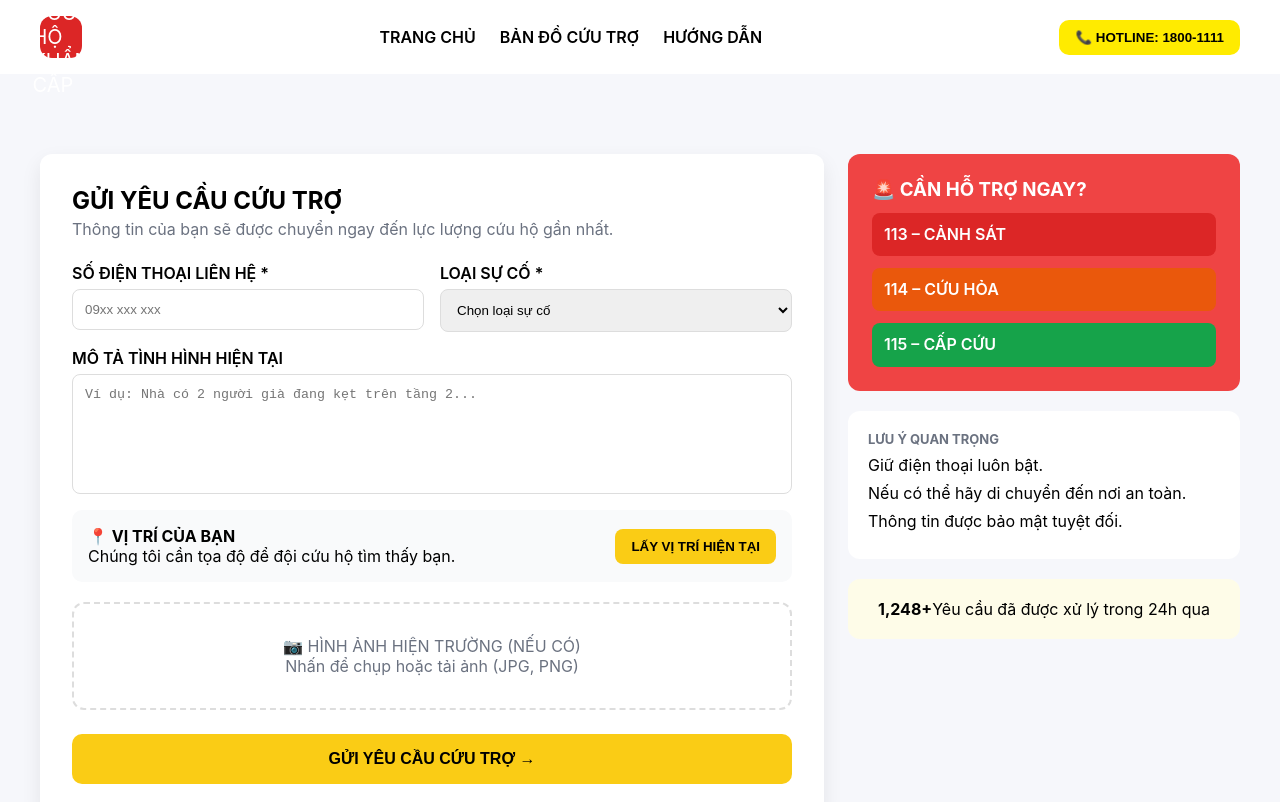
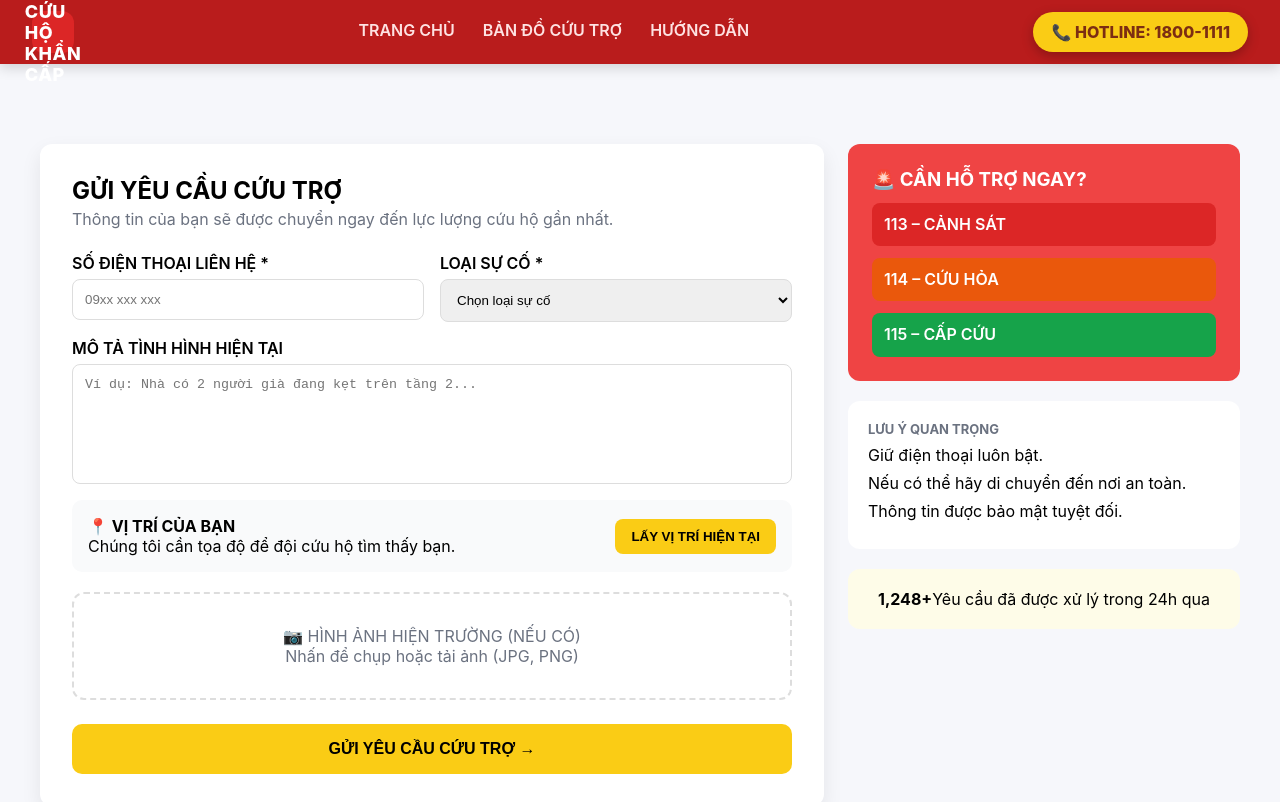
Before and after one commit to GinNguyen984/Flood-Rescue-Coordination-and-Relief-Management-System-FE, a React (Vite) app in the folder FE/: page /emergency in a window 1280 px wide. Shown: the top 802 px of the page. Built offline with nearby package versions, Linux system fonts and the light colour scheme.

Commit message:
update phần tạo yêu câù cứu hộ

```diff
--- a/FE/src/components/EmergencyHeader/EmergencyHeader.css
+++ b/FE/src/components/EmergencyHeader/EmergencyHeader.css
@@ -1,20 +1,95 @@
 .emergency-header {
+    position: sticky;
+    top: 0;
+    z-index: 1000;
+
+    height: 64px;
+    padding: 0 32px;
+
     display: flex;
+    align-items: center;
     justify-content: space-between;
+
+    background: #b91c1c; /* đỏ khẩn cấp */
+    color: #fff;
+    box-shadow: 0 4px 12px rgba(0,0,0,0.15);
+  }
+
+  /* LOGO */
+  .emergency-header .logo {
+    font-size: 18px;
+    font-weight: 800;
+    letter-spacing: 0.5px;
+    text-decoration: none;
+    color: #fff;
+    display: flex;
     align-items: center;
-    padding: 16px 40px;
-    background: white;
+  }
+
+  /* NAV */
+  .emergency-header nav {
+    display: flex;
+    gap: 28px;
   }
 
   .emergency-header nav a {
-    margin: 0 12px;
+    color: #fee2e2;
     font-weight: 600;
+    text-decoration: none;
+    position: relative;
+    padding-bottom: 4px;
+    transition: 0.2s;
   }
 
+  .emergency-header nav a:hover {
+    color: #fff;
+  }
+
+  /* ACTIVE LINK (nếu dùng NavLink) */
+  .emergency-header nav a.active {
+    color: #fff;
+  }
+
+  .emergency-header nav a.active::after {
+    content: "";
+    position: absolute;
+    left: 0;
+    bottom: -6px;
+    width: 100%;
+    height: 2px;
+    background: #fde68a;
+    border-radius: 2px;
+  }
+
+  /* HOTLINE */
   .hotline-btn {
-    background: #ffeb00;
-    padding: 10px 16px;
-    border-radius: 10px;
-    border: none;
-    font-weight: bold;
+    background: #facc15;
+    color: #7c2d12;
+    font-weight: 800;
+    border-radius: 999px;
+    padding: 10px 18px;
+
+    text-decoration: none;
+    display: flex;
+    align-items: center;
+    gap: 6px;
+
+    box-shadow: 0 4px 12px rgba(0,0,0,0.25);
+    transition: 0.2s;
   }
+
+  .hotline-btn:hover {
+    background: #fde047;
+    transform: translateY(-1px);
+  }
+
+  /* RESPONSIVE */
+  @media (max-width: 768px) {
+    .emergency-header {
+      padding: 0 16px;
+    }
+
+    .emergency-header nav {
+      display: none;
+    }
+  }
--- a/FE/src/components/EmergencyHeader/EmergencyHeader.jsx
+++ b/FE/src/components/EmergencyHeader/EmergencyHeader.jsx
@@ -1,17 +1,25 @@
 import "./EmergencyHeader.css";
+import { Link } from "react-router-dom";
 
 const EmergencyHeader = () => {
   return (
     <header className="emergency-header">
-      <div className="logo">✱ CỨU HỘ KHẨN CẤP</div>
+      {/* LOGO */}
+      <Link to="/" className="logo">
+        ✱ CỨU HỘ KHẨN CẤP
+      </Link>
 
+      {/* NAV */}
       <nav>
-        <a>TRANG CHỦ</a>
-        <a>BẢN ĐỒ CỨU TRỢ</a>
-        <a>HƯỚNG DẪN</a>
+        <Link to="/">TRANG CHỦ</Link>
+        <Link to="/map">BẢN ĐỒ CỨU TRỢ</Link>
+        <Link to="/guide">HƯỚNG DẪN</Link>
       </nav>
 
-      <button className="hotline-btn">📞 HOTLINE: 1800-1111</button>
+      {/* HOTLINE */}
+      <a href="tel:18001111" className="hotline-btn">
+        📞 HOTLINE: 1800-1111
+      </a>
     </header>
   );
 };
```
